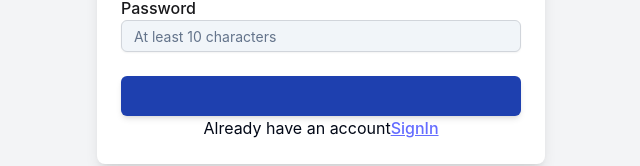
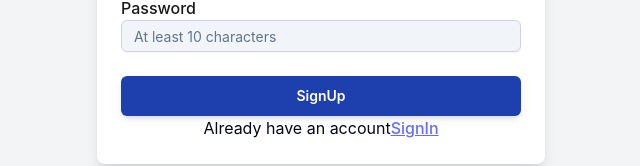
Before and after one commit to kaphjgpa/School-Management-App, a React (Vite) app in the folder school-management-frontend/: page /signup in a window 1280 px wide. Shown: the part 584-750 px from the top of the page, without its empty margins (319-959 px from the left). Built offline with nearby package versions, Linux system fonts and the light colour scheme.

Commit message:
Minnor fixes

```diff
--- a/school-management-frontend/components/SignUp.jsx
+++ b/school-management-frontend/components/SignUp.jsx
@@ -247,7 +247,9 @@ export const SignUp = () => {
         <Button
           className="mt-6 w-full  bg-blue-800 hover:bg-blue-800 text-white font-semibold py-2 px-4 rounded-md shadow-md"
           type="submit"
-        ></Button>
+        >
+          SignUp
+        </Button>
         <div className="flex justify-center">
           <p>Already have an account</p>
           <Link className="underline" to={"/signin"}>
```
